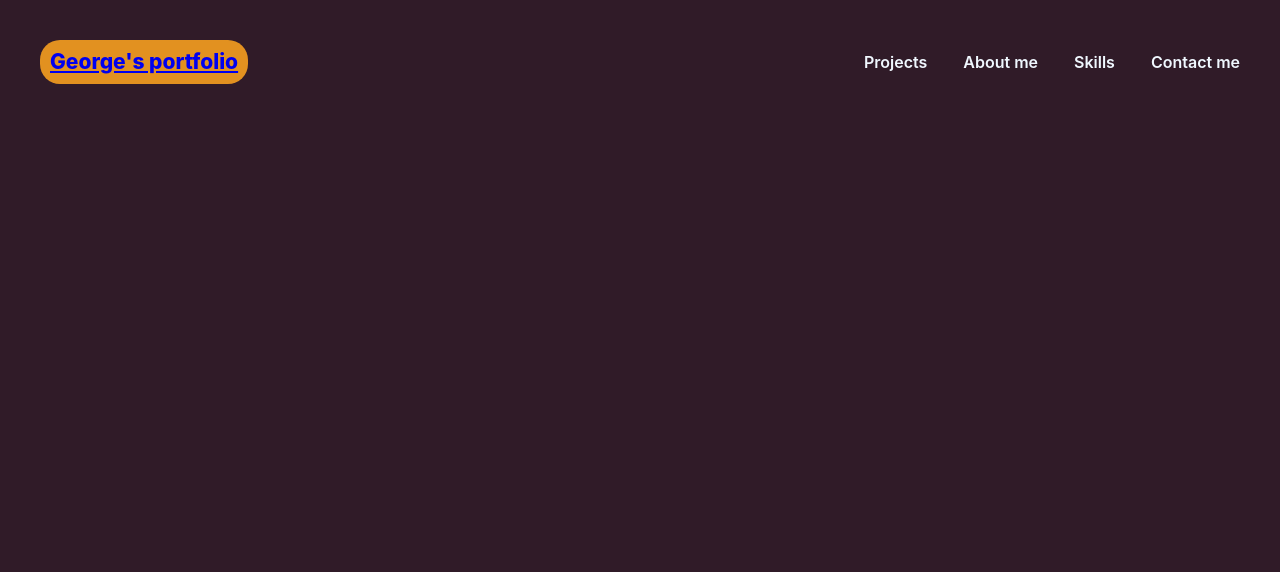
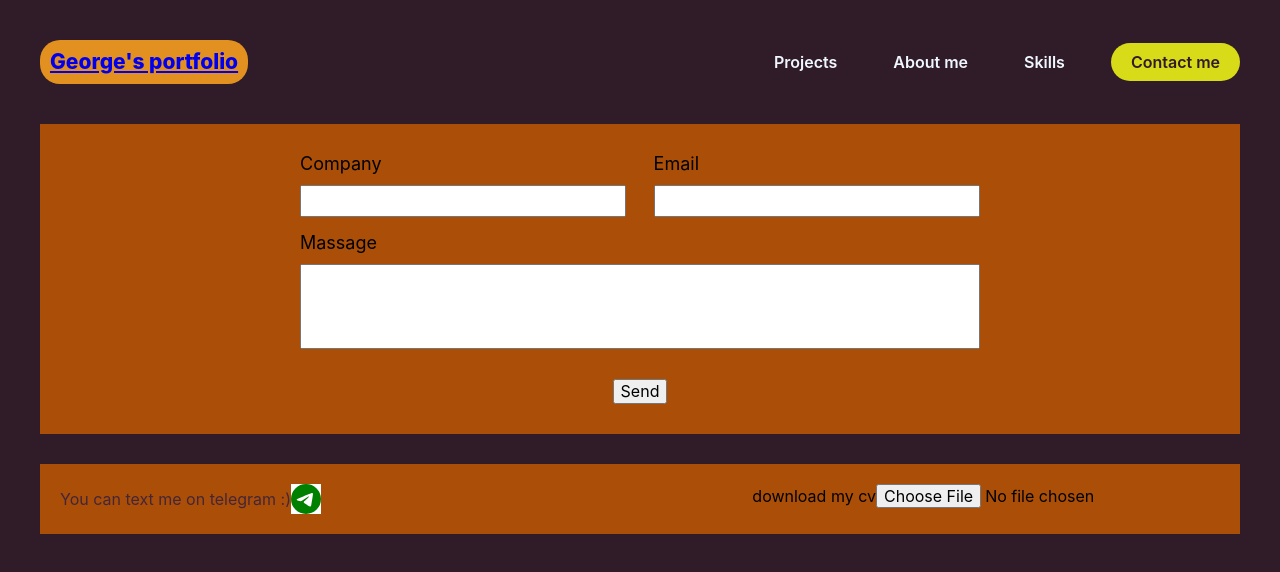
Before and after one commit to Jorjeee3/portfolio, a React (Create React App) app: page /contact in a window 1280 px wide. Shown: the top 572 px of the page. Built offline with nearby package versions, Linux system fonts and the light colour scheme.

Commit message:
add contact section

```diff
--- a/package.json
+++ b/package.json
@@ -3,10 +3,11 @@
   "version": "0.1.0",
   "private": true,
   "dependencies": {
-    "firebase": "^9.6.11",
+    "firebase": "^9.7.0",
     "normalize.css": "^8.0.1",
     "react": "^18.0.0",
     "react-dom": "^18.0.0",
+    "react-icons": "^4.3.1",
     "react-router-dom": "^6.3.0",
     "react-scripts": "5.0.1"
   },
--- a/src/containers/header/Header.jsx
+++ b/src/containers/header/Header.jsx
@@ -31,7 +31,7 @@ function Header() {
                     <a href="#skills" className="header-item-link" onClick={changeState}>Skills</a>
                 </li>
                 <li className="header-item">
-                    <Link to="contact" className="header-item-link">Contact me</Link>
+                    <Link to="contact" className="header-item-link header-link-contact">Contact me</Link>
                 </li>
             </ul>
         </nav>
--- a/src/containers/header/header.css
+++ b/src/containers/header/header.css
@@ -29,16 +29,30 @@
 
 .header-item {
     margin: 0 18px;
+    padding: 10px;
 }
 
 .header-item:last-child {
     margin-right: 0;
 }
 
+/* .header-item-contact {
+    background-color: rgb(66, 209, 63);
+} */
+.header-item:last-child {
+    background-color: rgb(216, 219, 24);
+    border-radius: 20px;
+}
+
 .header-item-link {
     color: aliceblue;
     text-decoration: none;
     font-weight: 600;
+}
+
+.header-link-contact {
+    color: #301b28;
+    padding: 10px;
 }
 
 .burger-menu {
--- /dev/null
+++ b/src/containers/telegram/Telegram.jsx
@@ -0,0 +1,23 @@
+import React from 'react'
+// import { IconName } from "react-icons/fa";
+import {BsTelegram} from 'react-icons/bs'
+import { Link } from "react-router-dom";
+
+import './telegram.css'
+
+function Telegram() {
+  return (
+    <div className='container telegram-section'>
+        <div className="telegram-block">
+            <Link className='telegram-link' to={"https://telegram.me/george_borschevskiy"} target="_blank">You can text me on telegram :)</Link>
+            <BsTelegram className='telegram-icon'/>
+        </div>
+        <div className="cv-block">
+            <span>download my cv</span>
+            <input type="file" accept='../../cv/borschevskiy-frontend-dev(1).pdf'/>
+        </div>
+    </div>
+  )
+}
+
+export default Telegram
--- /dev/null
+++ b/src/containers/telegram/telegram.css
@@ -0,0 +1,21 @@
+.telegram-section {
+    display: flex;
+    justify-content: space-between;
+}
+
+.telegram-block {
+    display: flex;
+    align-items: center;
+}
+
+.telegram-link {
+    color: #442638;
+    text-decoration: none;
+}
+
+.telegram-icon {
+    width: 30px;
+    height: 30px;
+    background-color: #fff;
+    color: green;
+}
--- /dev/null
+++ b/src/firebase.js
@@ -0,0 +1,45 @@
+// import {firebase} from 'firebase/compat/app';
+// import  firebase  from './firebase';
+// import 'firebase/compat/firestore';
+// import 'firebase/firestore';
+// import firebase from 'firebase'
+
+import { initializeApp } from "firebase/app";
+import firebase from 'firebase/compat/app';
+import 'firebase/compat/auth';
+import 'firebase/compat/firestore';
+
+
+
+
+const firebaseConfig = {
+    apiKey: "AIzaSyDl00mnJL_eVhnPTO4CJn-i3P55fa-bWtk",
+    authDomain: "portfolio-contact-data-49213.firebaseapp.com",
+    projectId: "portfolio-contact-data-49213",
+    storageBucket: "portfolio-contact-data-49213.appspot.com",
+    messagingSenderId: "172884757298",
+    appId: "1:172884757298:web:23d76c14f2aa064b3e252b"
+  };
+
+  const app = firebase.initializeApp(firebaseConfig)
+
+  // let app1 = app.firestore()
+
+
+
+  // export const db =   app.firebaseConfig.firestore()
+
+
+  // let app = !firebase.apps.length ? firebase.initializeApp(firebaseConfig) : firebase.app();
+
+
+  export let db =  app.firestore()
+
+//   if (!firebase.apps.length) {
+//     firebase.initializeApp(firebaseConfig);
+// }
+
+
+//   export default !firebase.apps.length
+//   ? firebase.initializeApp(firebaseConfig).firestore()
+//   : firebase.app().firestore();
--- a/src/index.css
+++ b/src/index.css
@@ -1,3 +1,8 @@
+* {
+  box-sizing: border-box;
+}
+
+
 body {
   margin: 0;
   font-family: -apple-system, BlinkMacSystemFont, 'Segoe UI', 'Roboto', 'Oxygen',
@@ -25,7 +30,7 @@ ul, li {
 .container {
   margin: 0 40px;
   padding: 20px;
-  background-color: #523634;
+  background-color: #ab4f08;
   overflow: hidden;
 }
 
@@ -39,6 +44,5 @@ ul, li {
   .container {
     margin: 0 20px;
     padding: 20px;
-    background-color: #523634;
   }
 }
--- a/src/pages/contact/Contact.jsx
+++ b/src/pages/contact/Contact.jsx
@@ -1,8 +1,107 @@
 import React from 'react'
+import { useState } from 'react'
+import { db } from '../../firebase'
+import Telegram from '../../containers/telegram/Telegram'
+
+import './contact.css'
 
 function Contact() {
+    const [company, setCompany] = useState('')
+    const [email, setEmail] = useState('')
+    const [message, setMessage] = useState('')
+    const [isAlert, setIsAlert] = useState(false)
+
+
+// Your web app's Firebase configuration
+
+const changeState = () => {
+    console.log('dcdcdc');
+    setIsAlert(!isAlert)
+}
+
+const handleSubmit = (e) => {
+    e.preventDefault()
+
+    db.collection('contacts').add({
+        company: company,
+        email: email,
+        message: message
+    })
+    .then(() => {
+        console.log('message has been sent');
+    })
+    .catch((error) => {
+        alert(error.message)
+    })
+
+    // changeState()
+    setCompany('')
+    setEmail('')
+    setMessage('')
+}
+
+
+
   return (
-    <div className='contact'></div>
+      <>
+        <div className='contact-section container'>
+            <form action="" className='contact-form' onSubmit={handleSubmit} >
+                <div className="input-wrapper">
+                    <div className="label-wrapper">
+                        <label htmlFor="" className='contact-label'>
+                            <div className='label-title'>Company</div>
+                            <input
+                                type="text"
+                                className='contact-input'
+                                value={company}
+                                onChange={(e) => setCompany(e.target.value)}
+                            />
+                        </label>
+                    </div>
+                    <div className="label-wrapper">
+                        <label htmlFor="" className='contact-label'>
+                            <div className='label-title'>Email</div>
+                            <input
+                                type="text"
+                                className='contact-input'
+                                value={email}
+                                onChange={(e) => setEmail(e.target.value)}
+                            />
+                        </label>
+                    </div>
+                </div>
+                <label htmlFor="" className='contact-label'>
+                    <span className='label-title'>Massage</span>
+                    <textarea
+                        type="text"
+                        className='contact-textarea'
+                        rows="4"
+                        cols="50"
+                        value={message}
+                        onChange={(e) => setMessage(e.target.value)}
+                    />
+                </label>
+                <button type='submit' onClick={changeState}>Send</button>
+            </form>
+
+            {/* <div className={isAlert ? "alert-wrapper alert-active" : "alert-wrapper"}>
+                <div className='alert'>
+                    <span className='alert-name'>message has been sent</span>
+                    <button className='alert-close' onClick={changeState}>close</button>
+                </div>
+            </div> */}
+
+            {isAlert && (
+                <div className="alert-wrapper">
+                    <div className='alert'>
+                        <span className='alert-name'>message has been sent</span>
+                        <button className='alert-close' onClick={changeState}>close</button>
+                    </div>
+                </div>
+            )}
+        </div>
+        <Telegram />
+    </>
   )
 }
 
--- /dev/null
+++ b/src/pages/contact/contact.css
@@ -0,0 +1,117 @@
+.contact-section {
+    margin-bottom: 30px;
+}
+
+.contact-form {
+    max-width: 700px;
+    /* width: 100%; */
+    margin: 0 auto;
+    padding: 10px;
+}
+
+.input-wrapper {
+    display: flex;
+    justify-content: space-between;
+    margin-bottom: 16px;
+}
+
+.label-wrapper {
+    width: 48%;
+    display: inline-block;
+}
+
+.label-wrapper:last-child {
+    width: 48%;
+    display: inline-block;
+}
+
+.contact-label {
+    display: flex;
+    flex-direction: column;
+    align-items: flex-start;
+}
+
+.label-title {
+    display: inline-block;
+    margin-bottom: 10px;
+    font-size: 18px;
+}
+
+.contact-input {
+    display: block;
+    width: 100%;
+    padding: 5px 0 5px 10px;
+}
+
+.contact-textarea {
+    width: 100%;
+    max-width: 690px;
+    padding: 5px 0 5px 10px;
+    resize: none;
+    margin-bottom: 30px;
+}
+
+.alert-active {
+    display: block;
+}
+
+.alert-wrapper {
+    display: none;
+    position: absolute;
+    top: 0;
+    left: 0;
+    width: 100%;
+    height: 100%;
+    background-color: #44263872;
+}
+
+.alert {
+    max-width: 400px;
+    width: 100%;
+    margin: 0 20px;
+    height: 200px;
+    background-color: #442638;
+    display: flex;
+    align-items: center;
+    justify-content: center;
+    border-radius: 30px;
+    position: absolute;
+    top: 50%;
+    left: 50%;
+    transform: translate(-50%, -50%);
+}
+
+.alert-name {
+    font-size: 20px;
+    color: antiquewhite;
+}
+
+.alert-close {
+    position: absolute;
+    bottom: 10%;
+    right: 10%;
+    border: 0;
+    color: aliceblue;
+    padding: 5px;
+    background-color: #ab4f08;
+}
+
+@media screen and (max-width: 660px) {
+    .input-wrapper {
+        display: flex;
+        flex-direction: column;
+        margin-bottom: 16px;
+    }
+
+    .label-wrapper {
+        width: 100%;
+        display: inline-block;
+        margin-bottom: 16px;
+    }
+
+    .label-wrapper:last-child {
+        width: 100%;
+        display: inline-block;
+        margin-bottom: 0;
+    }
+  }
```
Also changed, not shown: 2 other files (tests, documents, lock files or other folders).
